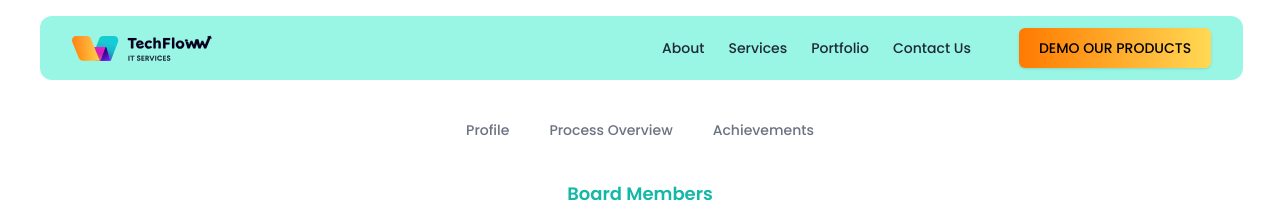
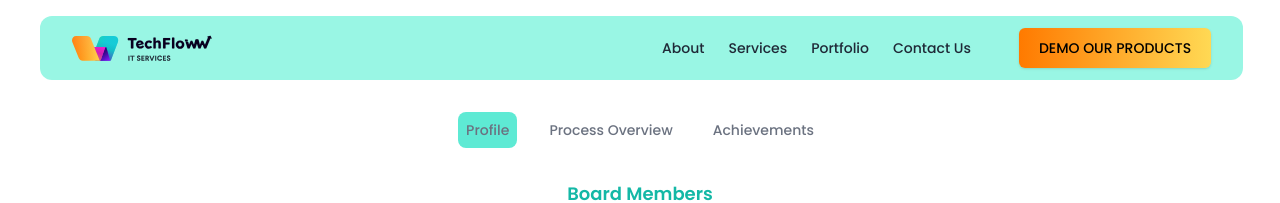
Before and after one commit to AKindWorld/TechFlowwLandingPage, a React (Vite) app: page /portfolio in a window 1280 px wide. Shown: the top 203 px of the page. Built offline with nearby package versions, Linux system fonts and the light colour scheme; a web font is replaced by a local one.

Commit message:
add selectedTab bg in portfolio tabs, link ids to navbar

```diff
--- a/src/components/NavBar.jsx
+++ b/src/components/NavBar.jsx
@@ -130,11 +130,11 @@ function NavBar() {
                     <nav aria-label="Global" className="hidden md:block">
                     <ul className="flex items-center gap-6 text-sm">
                         <li>
-                        <a className="text-gray-800 transition hover:text-gray-500/75 dark:text-gray-300 dark:hover:text-[#D4C0FF]/75" href="#"> About </a>
+                        <a className="text-gray-800 transition hover:text-gray-500/75 dark:text-gray-300 dark:hover:text-[#D4C0FF]/75" href="#about"> About </a>
                         </li>
 
                         <li>
-                        <a className="text-gray-800 transition hover:text-gray-500/75 dark:text-gray-300 dark:hover:text-[#D4C0FF]/75" href="#"> Services </a>
+                        <a className="text-gray-800 transition hover:text-gray-500/75 dark:text-gray-300 dark:hover:text-[#D4C0FF]/75" href="#services"> Services </a>
                         </li>
 
                         <li>
@@ -176,11 +176,11 @@ function NavBar() {
                             <div className="flex items-center justify-center h-screen">
                                 <ul className="space-y-4 text-center">
                                     <li>
-                                    <a className="text-gray-800 transition hover:text-gray-500/75 dark:text-gray-300 dark:hover:text-[#D4C0FF]/75" href="#"> About </a>
+                                    <a className="text-gray-800 transition hover:text-gray-500/75 dark:text-gray-300 dark:hover:text-[#D4C0FF]/75" href="#about" onClick={toggleMenu}> About </a>
                                     </li>
 
                                     <li>
-                                    <a className="text-gray-800 transition hover:text-gray-500/75 dark:text-gray-300 dark:hover:text-[#D4C0FF]/75" href="#"> Services </a>
+                                    <a className="text-gray-800 transition hover:text-gray-500/75 dark:text-gray-300 dark:hover:text-[#D4C0FF]/75" href="#" onClick={toggleMenu}> Services </a>
                                     </li>
 
                                     <li>
--- a/src/components/PortfolioSection.jsx
+++ b/src/components/PortfolioSection.jsx
@@ -24,6 +24,10 @@ const Portfolio = () => {
         }
     };
 
+    const getTabClassName = (tabName) => {
+        return `shrink-0 rounded-lg p-2 text-sm font-medium text-gray-500 hover:bg-teal-200 hover:text-gray-700 ${selectedTab === tabName ? 'bg-teal-300' : ''}`;
+    };
+
     return (
         <div id="portfolio">
             <div className="sm:hidden">
@@ -39,7 +43,7 @@ const Portfolio = () => {
                 <nav className="flex gap-6 justify-center pt-28" aria-label="Tabs">
                     <a
                         href="#portfolio"
-                        className="shrink-0 rounded-lg p-2 text-sm font-medium text-gray-500 hover:bg-gray-50 hover:text-gray-700"
+                        className={getTabClassName('Profiles')}
                         onClick={() => setSelectedTab('Profiles')}
                     >
                         Profile
@@ -47,7 +51,7 @@ const Portfolio = () => {
 
                     <a
                         href="#portfolio"
-                        className="shrink-0 rounded-lg p-2 text-sm font-medium text-gray-500 hover:bg-gray-50 hover:text-gray-700"
+                        className={getTabClassName('Process Overview')}
                         onClick={() => setSelectedTab('Process Overview')}
                     >
                         Process Overview
@@ -55,7 +59,7 @@ const Portfolio = () => {
 
                     <a
                         href="#portfolio"
-                        className="shrink-0 rounded-lg p-2 text-sm font-medium text-gray-500 hover:bg-gray-50 hover:text-gray-700"
+                        className={getTabClassName('Achievements')}
                         onClick={() => setSelectedTab('Achievements')}
                     >
                         Achievements
```
